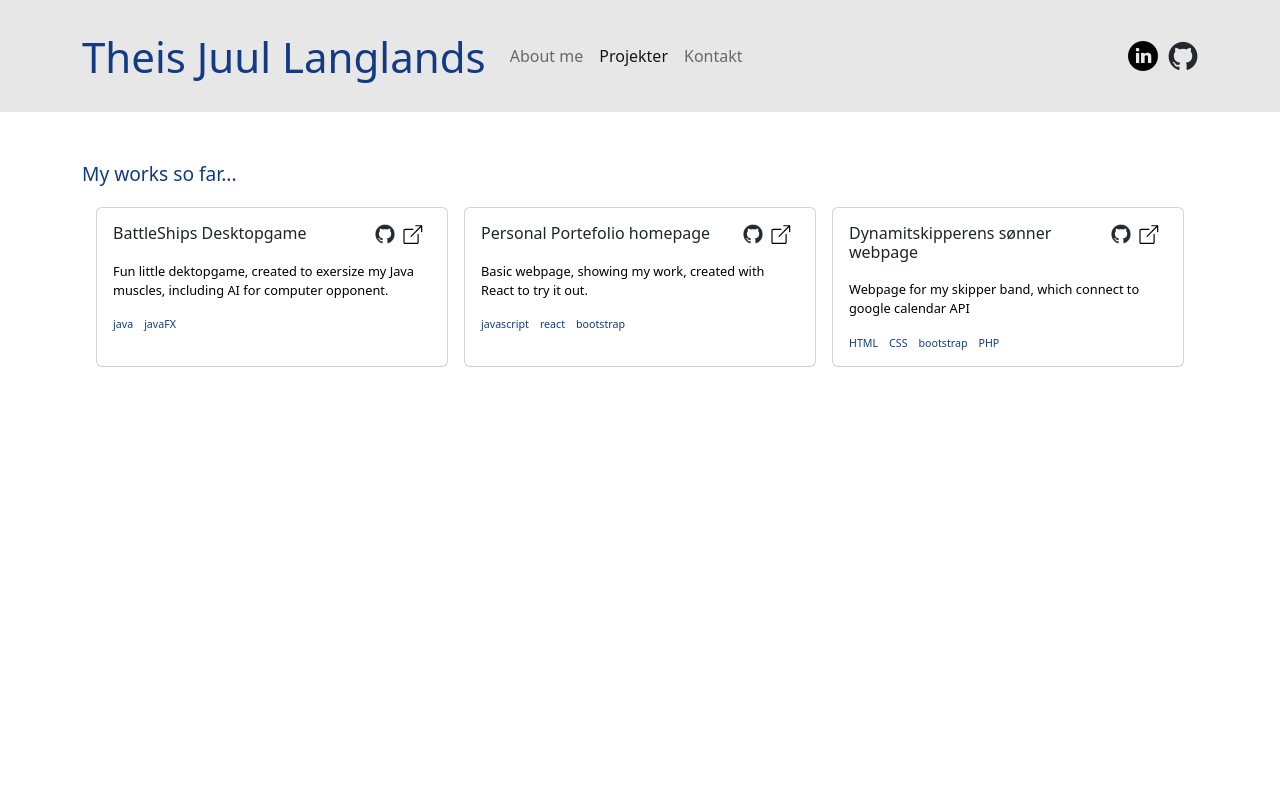
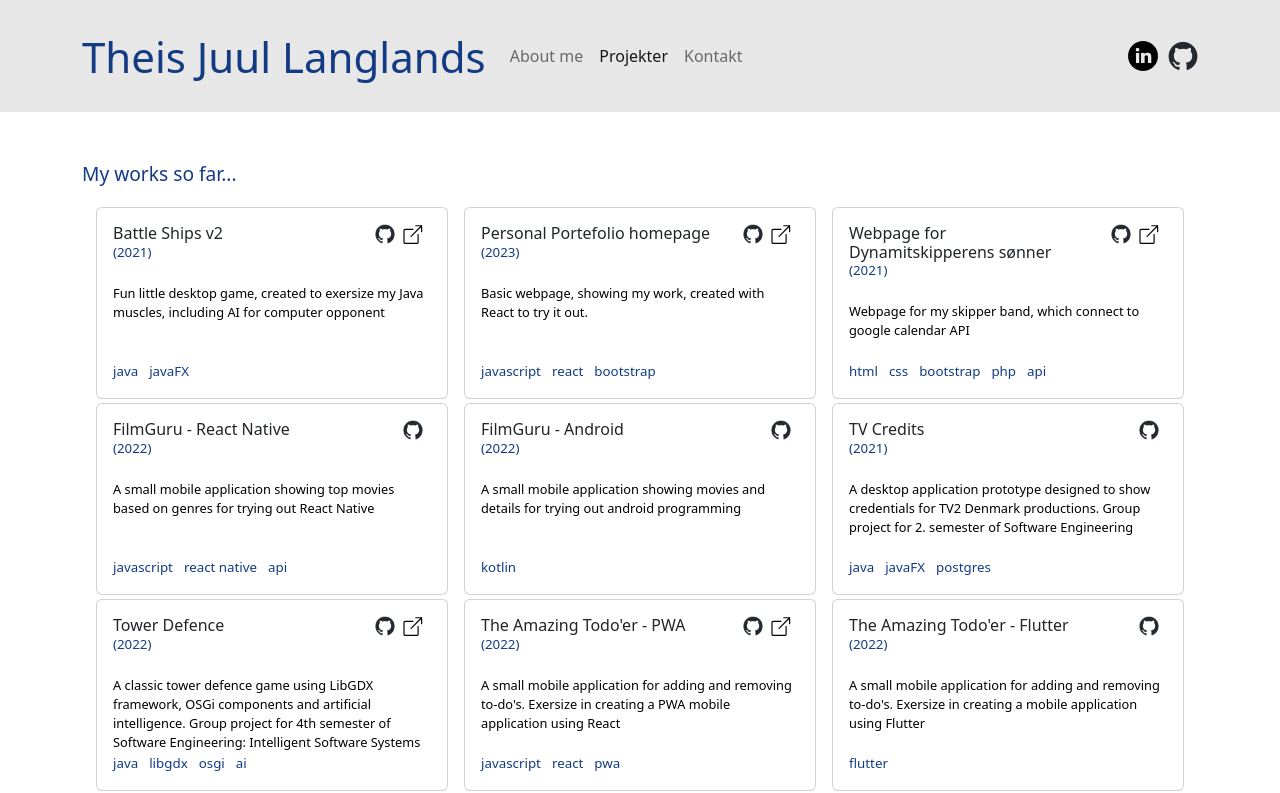
Before and after one commit to theislanglands/Portefolio, a React (Create React App) app: page /projects in a window 1280 px wide. Shown: the top 793 px of the page. Built offline with nearby package versions, Linux system fonts and the light colour scheme.

Commit message:
Add projects to json

```diff
--- a/src/App.css
+++ b/src/App.css
@@ -96,14 +96,17 @@
 .projects {
   display: flex;
   align-items: center;
-
   flex-flow: row wrap;
   justify-content:space-evenly;
-
 }
 
 .card {
   margin: 2px
+}
+
+.card-year {
+  font-size: smaller;
+  color:#123B84;
 }
 
 .project-icons {
@@ -117,12 +120,16 @@
 
 .tech {
   padding-right: calc(3px + 1vmin);
+}
+
+.card-techs{
   font-size: smaller;
   color:#123B84;
+  position: absolute;
+    bottom: 1rem;
 }
 
 .card-text {
   color:black;
   font-size: 0.8rem;
-  padding-top: 10px;
 }
--- a/src/pages/Projects.js
+++ b/src/pages/Projects.js
@@ -4,9 +4,6 @@ import projects from './projects.json';
 import Card from 'react-bootstrap/Card';
 import linkicon from '../assets/box-arrow-up-right.svg';
 import githubicon from '../assets/github-mark.png';
-import ListGroup from 'react-bootstrap/ListGroup';
-
-
 
 function getIcons(props) {
     let github
@@ -52,7 +49,7 @@ function getTechs(props) {
 function getCard(props) {
     return (
         <div>
-            <Card className="project-card" style={{ width: '22rem', height: '10rem' }}>
+            <Card className="project-card" style={{ width: '22rem', height: '12rem' }}>
                 <Card.Body>
                     <Card.Title className="cardTitle" style={{ fontSize: '1rem' }}>
                         <Row>
@@ -65,13 +62,19 @@ function getCard(props) {
                                 </div>
                             </Col>
                         </Row>
+                        <Row>
+                            <div className="card-year">
+                                <p>({projects[props].year})</p>
+                            </div>
+                        </Row>
                     </Card.Title>
                     <Card.Text className="card-text">
                         <p>{projects[props].description}</p>
-                        <div>
+
+                    </Card.Text>
+                    <div className="card-techs">
                             {getTechs(props)}
                         </div>
-                    </Card.Text>
                 </Card.Body>
             </Card>
         </div>
--- a/src/pages/projects.json
+++ b/src/pages/projects.json
@@ -1,38 +1,118 @@
 [
     {
         "id": 0,
-        "title": "BattleShips Desktopgame",
-        "year": 2020,
-        "description": "Fun little dektopgame, created to exersize my Java muscles, including AI for computer opponent.",
-        "github": "https://github.com/",
-        "link": "https://www.youtube.com",
+        "title": "Battle Ships v2",
+        "year": 2021,
+        "description": "Fun little desktop game, created to exersize my Java muscles, including AI for computer opponent",
+        "github": "https://github.com/theislanglands/Battleship",
+        "link": "https://youtu.be/aMC3QBAm_yw",
         "tech": [
             "java", "javaFX"
         ]
     },
-
     {
         "id": 1,
         "title": "Personal Portefolio homepage",
         "year": 2023,
         "description": "Basic webpage, showing my work, created with React to try it out.",
-        "github": "github URL",
+        "github": "https://github.com/theislanglands/Portefolio",
         "link": "link URL",
         "tech": [
             "javascript", "react", "bootstrap"
         ]
     },
-
     {
         "id": 2,
-        "title": "Dynamitskipperens sønner webpage",
-        "year": 2023,
+        "title": "Webpage for Dynamitskipperens sønner",
+        "year": 2021,
         "description": "Webpage for my skipper band, which connect to google calendar API",
-        "github": "github URL",
+        "github": "https://github.com/theislanglands/dynamitweb",
         "link": "https://dynamitskipperenssoenner.dk/",
         "tech": [
-            "HTML", "CSS", "bootstrap", "PHP"
+            "html", "css", "bootstrap", "php", "api"
+        ]
+    },
+    {
+        "id": 3,
+        "title": "FilmGuru - React Native",
+        "year": 2022,
+        "description": "A small mobile application showing top movies based on genres for trying out React Native",
+        "github": "https://github.com/theislanglands/moviedatabase-exersize_react",
+        "tech": [
+            "javascript", "react native", "api"
+        ]
+    },
+    {
+        "id": 4,
+        "title": "FilmGuru - Android",
+        "year": 2022,
+        "description": "A small mobile application showing movies and details for trying out android programming",
+        "github": "https://github.com/theislanglands/FilmGuru-android",
+        "tech": [
+            "kotlin"
+        ]
+    },
+    {
+        "id": 5,
+        "title": "TV Credits",
+        "year": 2021,
+        "description": "A desktop application prototype designed to show credentials for TV2 Denmark productions. Group project for 2. semester of Software Engineering",
+        "github": "https://github.com/theislanglands/SemesterProject2-TV2",
+        "tech": [
+            "java", "javaFX", "postgres"
+        ]
+    },
+    {
+        "id": 6,
+        "title": "Tower Defence",
+        "year": 2022,
+        "description": "A classic tower defence game using LibGDX framework, OSGi components and artificial intelligence. Group project for 4th semester of Software Engineering: Intelligent Software Systems",
+        "github": "https://github.com/theislanglands/SemesterProject4",
+        "link": "https://www.youtube.com/watch?v=hRXR7nW7-dQ",
+        "tech": [
+            "java", "libgdx", "osgi", "ai"
+        ]
+    },
+    {
+        "id": 7,
+        "title": "The Amazing Todo'er - PWA",
+        "year": 2022,
+        "description": "A small mobile application for adding and removing to-do's. Exersize in creating a PWA mobile application using React",
+        "github": "https://github.com/theislanglands/ToDo-App-PWA",
+        "link": "https://master--relaxed-tulumba-5a6ae2.netlify.app/",
+        "tech": [
+            "javascript", "react", "pwa"
+        ]
+    },
+    {
+        "id": 8,
+        "title": "The Amazing Todo'er - Flutter",
+        "year": 2022,
+        "description": "A small mobile application for adding and removing to-do's. Exersize in creating a mobile application using Flutter",
+        "github": "https://github.com/theislanglands/ToDo-App-Flutter",
+        "tech": [
+            "flutter"
+        ]
+    },
+    {
+        "id": 9,
+        "title": "Media Acquisition Microservice",
+        "year": 2021,
+        "description": "Microservice for a music streaming platform, including storage, api and frontend. Group project for 3rd semester of Software Engineering: Interactive Distributed Software Systems",
+        "github": "https://github.com/theislanglands/SemesterProject3",
+        "tech": [
+            "python", "django", "html", "api", "docker"
+        ]
+    },
+    {
+        "id": 10,
+        "title": "Flighter",
+        "year": 2021,
+        "description": "Frontend for an application that will guide thorugh an airport - result of a design sprint. Group project 3rd semester - HCI coarse",
+        "github": "https://github.com/theislanglands/Flighter",
+        "link": "https://effortless-beijinho-d82c4e.netlify.app/",
+        "tech": [
+            "html", "css", "ux"
         ]
     }
-
 ]
```
